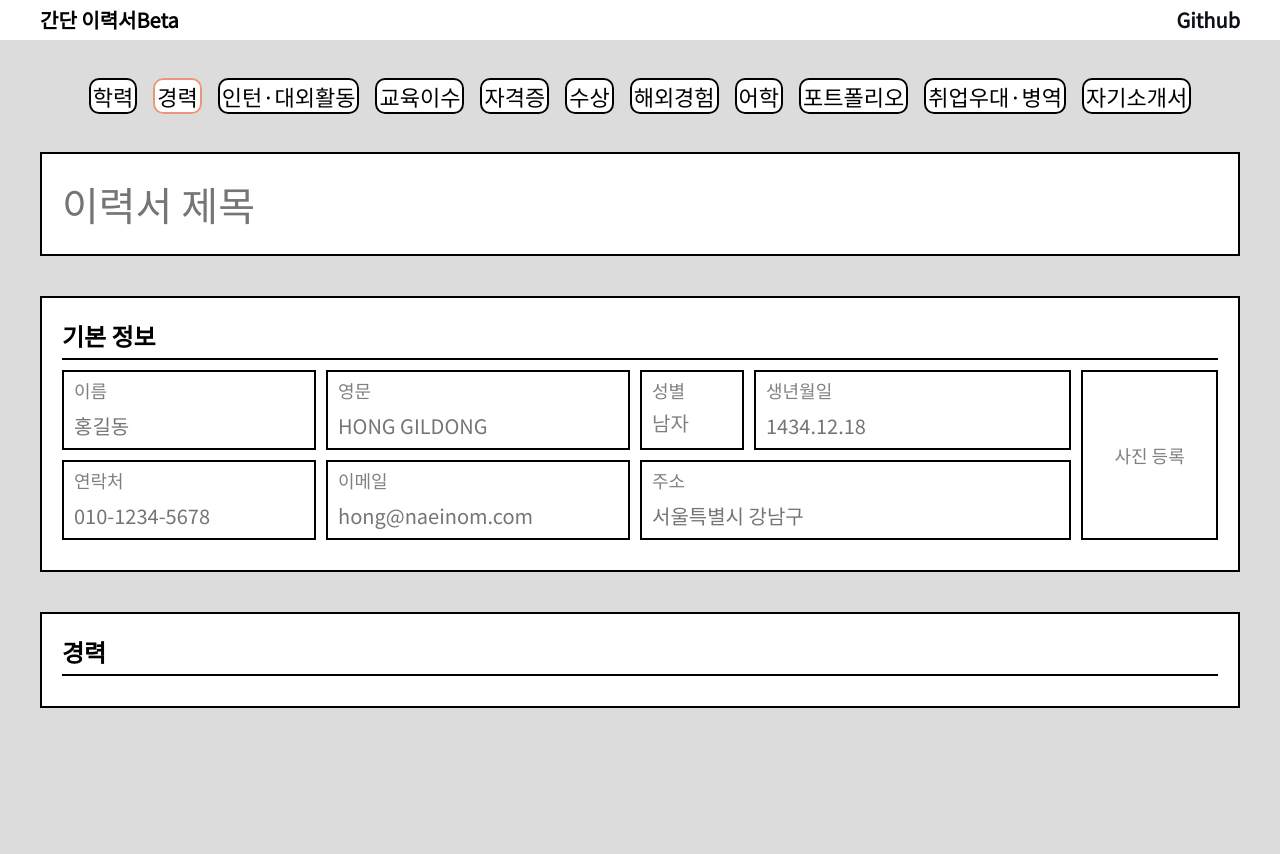
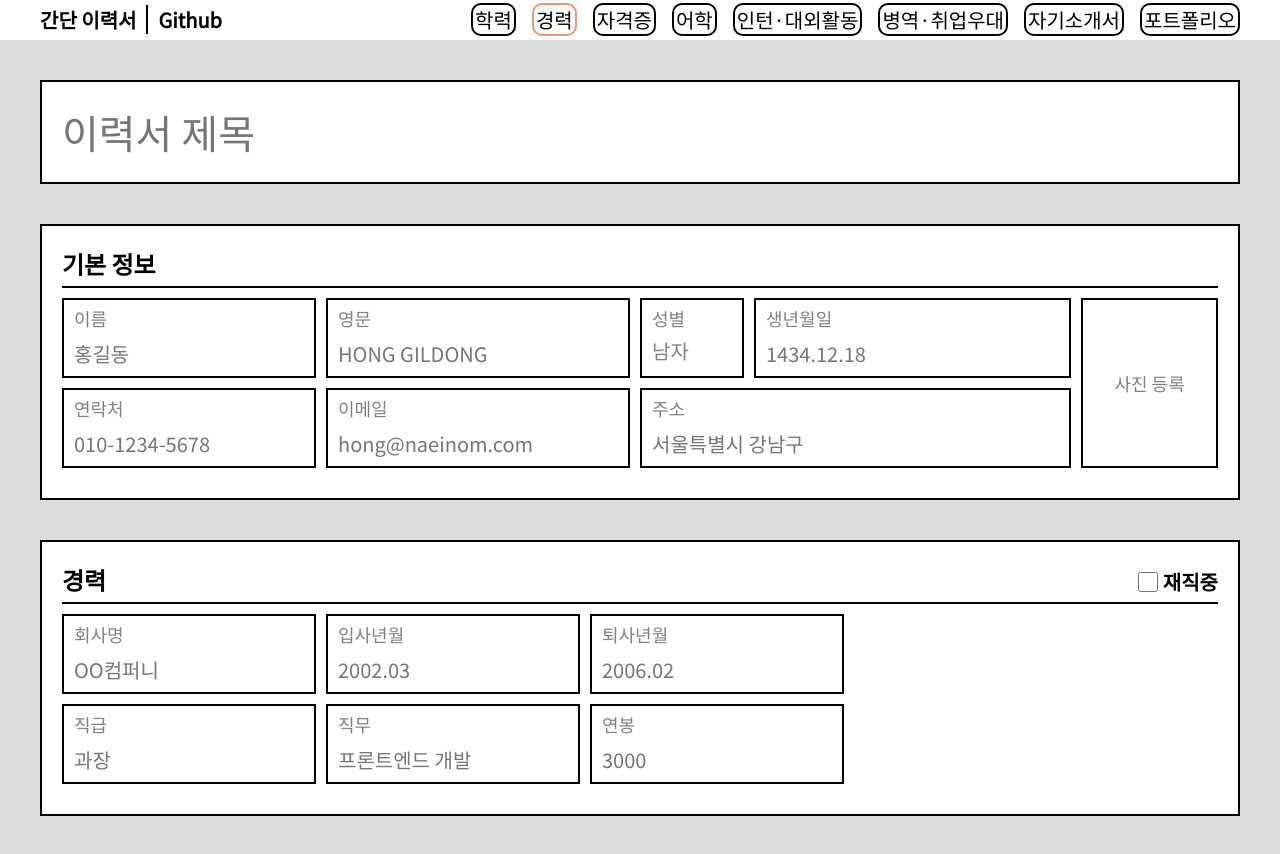
Before and after one commit to wnalsals123/Resume_Project, a React (Create React App) app in the folder resume/: page / in a window 1280 px wide. Both pictures are taken after a click on the item "경력". Before the commit the page ends 800 px from the top, so only its background shows below. Built offline with nearby package versions, Linux system fonts and the light colour scheme.

Commit message:
페이지 레이아웃 추가 및 수정

```diff
--- a/resume/src/App.css
+++ b/resume/src/App.css
@@ -17,26 +17,28 @@
   font-size: 20px;
 }
 
-.Rname {
+.siteBanner {
   position: absolute;
   top: 5px;
   left: 20px;
 }
 
-.ToGitLink {
+.siteBanner a {
   text-decoration-line: none;
+  color: black;
+}
+
+.siteBanner a:hover {
+  color: #E9967A;
+}
+
+.ResumeList {
   position: absolute;
   top: 5px;
   right: 20px;
-  color: rgb(13, 17, 23);
-}
-
-.ResumeList {
   list-style-type: none;
   padding: 0;
   margin: 0 auto;
-  margin-bottom: 40px;
-  width: 1200px;
 }
 
 .ResumeLi {
@@ -46,7 +48,7 @@
   border-radius: 10px;
   margin-left: 16px;
   padding: 0px 2px;
-  font-size: 22px;
+  font-size: 20px;
   cursor: pointer;
   user-select : none;
 }
@@ -140,7 +142,6 @@
   position: relative;
   text-align: left;
   margin-bottom: 10px;
-  height: 80px;
   font-size: 0;
 }
 
@@ -290,7 +291,6 @@ input:-webkit-autofill {
   position: absolute;
   top: 30px;
   right: 20px;
-  height: 35px;
 }
 
 .checkBox {
@@ -305,11 +305,11 @@ input:-webkit-autofill {
   vertical-align: top;
 }
 
-.checkBox span{
+.checkBox span {
   font-size: 20px;
   padding-left: 5px;
+  line-height: 20px;
   vertical-align: top;
-  line-height: 20px;
 }
 
 .학교명 {
@@ -335,3 +335,73 @@ input:-webkit-autofill {
 .총점 {
   width: 250px;
 }
+
+.회사명 {
+  width: 250px;
+}
+
+.입사년월 {
+  width: 250px;
+}
+
+.퇴사년월 {
+  width: 250px;
+}
+
+.직급 {
+  width: 250px;
+}
+
+.직무 {
+  width: 250px;
+}
+
+.연봉 {
+  width: 250px;
+}
+
+.자격증명 {
+  width: 250px;
+}
+
+.발행처 {
+  width: 250px;
+}
+
+.취득년월 {
+  width: 250px;
+}
+
+.외국어명 {
+  width: 250px;
+}
+
+.시험명 {
+  width: 250px;
+}
+
+.인턴·대외활동명 {
+  width: 250px;
+}
+
+.소속단체명 {
+  width: 250px;
+}
+
+.시작년월 {
+  width: 250px;
+}
+
+.종료년월 {
+  width: 250px;
+}
+
+.활동내용 {
+  width: 1152px;
+  height: 200px;
+}
+
+.자기소개서내용 {
+  width: 1152px;
+  height: 200px;
+}
--- a/resume/src/App.js
+++ b/resume/src/App.js
@@ -10,7 +10,7 @@ function App() {
     e.target.className = e.target.className === "ResumeLi" ? "ResumeLi Clik" : "ResumeLi"
     elemnet.className = elemnet.className === "basicInfo" ? "basicInfo 숨김" : "basicInfo"
 
-    if(elemnet.id === "학력") {
+    if (elemnet.id === "학력") {
       let disableBox = checkBox.filter((item) => (item.id !== "checkBox4"))
       disableBox.map((item) => (document.getElementById(item.id).checked = false))
       document.getElementById("checkBox4").checked = true
@@ -113,7 +113,7 @@ function App() {
     let reader = new FileReader()
     let elemnet = document.getElementById("imgUse")
 
-    if(file === undefined) return;
+    if (file === undefined) return;
 
     reader.readAsDataURL(file)
     reader.onloadend = () => {
@@ -157,7 +157,7 @@ function App() {
       for (let i = 0; i < post.length && i < numberLength; i++) {
         result += post[i];
       }
-    } else{
+    } else {
       setPostBtn(false)
       alert("주소를 검색하세요")
     }
@@ -177,18 +177,18 @@ function App() {
   }
   // checkBox 리스트 이벤트
   const checkBox = [
-    { id: "checkBox1", name: "고졸 미만"},
-    { id: "checkBox2", name: "고졸"},
-    { id: "checkBox3", name: "대졸(2,3년)"},
-    { id: "checkBox4", name: "대졸(4년)"},
+    { id: "checkBox1", name: "고졸 미만" },
+    { id: "checkBox2", name: "고졸" },
+    { id: "checkBox3", name: "대졸(2,3년)" },
+    { id: "checkBox4", name: "대졸(4년)" },
   ]
 
   const [preCheck, setPreCheck] = useState("")
 
   const checkBoxChange = (e) => {
-    console.log("pre: " + preCheck,"curr: " + e.target.id, e.target.checked)
+    console.log("pre: " + preCheck, "curr: " + e.target.id, e.target.checked)
 
-    if(e.target.id === preCheck){
+    if (e.target.id === preCheck) {
       e.target.checked = true
       console.log(e.target.checked)
     } else {
@@ -210,29 +210,31 @@ function App() {
       {/* 탑 배너 */}
       <div className="ResumeTopHeader">
         <div className="ResumeTop">
-          <b className="Rname">간단 이력서Beta</b>
+          {/* 사이트 배너 */}
+          <div className="siteBanner">
+            <b style={{ paddingRight: "10px", borderRight: "2px solid black" }}>간단 이력서</b>
             <a className="ToGitLink"
               href="https://github.com/wnalsals123/Resume_Project"
               target="_blank"
               rel="noopener noreferrer">
-            <b>Github</b>
+              <b style={{ paddingLeft: "10px" }}>Github</b>
             </a>
           </div>
-      </div>
+
           {/* 이력서 리스트 */}
           <ul className="ResumeList">
             <li className="ResumeLi" onClick={LibtuClik}>학력</li>
             <li className="ResumeLi" onClick={LibtuClik}>경력</li>
+            <li className="ResumeLi" onClick={LibtuClik}>자격증</li>
+            <li className="ResumeLi" onClick={LibtuClik}>어학</li>
             <li className="ResumeLi" onClick={LibtuClik}>인턴·대외활동</li>
-        <li className="ResumeLi" onClick={LibtuClik}>교육이수</li>
-        <li className="ResumeLi" onClick={LibtuClik}>자격증</li>
-        <li className="ResumeLi" onClick={LibtuClik}>수상</li>
-        <li className="ResumeLi" onClick={LibtuClik}>해외경험</li>
-        <li className="ResumeLi" onClick={LibtuClik}>어학</li>
+            <li className="ResumeLi" onClick={LibtuClik}>병역·취업우대</li>
+            <li className="ResumeLi" onClick={LibtuClik}>자기소개서</li>
             <li className="ResumeLi" onClick={LibtuClik}>포트폴리오</li>
-        <li className="ResumeLi" onClick={LibtuClik}>취업우대·병역</li>
-        <li className="ResumeLi" onClick={LibtuClik}>자기소개서</li>
           </ul>
+
+        </div>
+      </div>
       {/* 이력서 제목 */}
       <div className="ResumeTitle">
         <input className="ResumeTitleInput" id="이력서제목" type="text" placeholder="이력서 제목">
@@ -344,7 +346,87 @@ function App() {
         {/* 경력 */}
         <div className="basicInfo 숨김" id="경력">
 
-          <h2>경력</h2>
+          <h2>경력
+            <div className='checkBoxWrap'>
+              <div className='checkBox'>
+                <input type="checkbox"></input>
+                <span>재직중</span>
+              </div>
+            </div>
+          </h2>
+
+          <div className="row">
+            <div className="inputBox 회사명" id="inputBox 회사명">
+              <span>회사명</span>
+              <input onFocus={inputBoxFocus} onBlur={inputBoxBlur} id="회사명" type="text" placeholder="OO컴퍼니"></input>
+            </div>
+            <div className="inputBox 입사년월" id="inputBox 입사년월">
+              <span>입사년월</span>
+              <input onFocus={inputBoxFocus} onBlur={inputBoxBlur} id="입사년월" type="text" placeholder="2002.03"></input>
+            </div>
+            <div className="inputBox 퇴사년월" id="inputBox 퇴사년월">
+              <span>퇴사년월</span>
+              <input onFocus={inputBoxFocus} onBlur={inputBoxBlur} id="퇴사년월" type="text" placeholder="2006.02"></input>
+            </div>
+          </div>
+
+          <div className="row">
+            <div className="inputBox 직급" id="inputBox 직급">
+              <span>직급</span>
+              <input onFocus={inputBoxFocus} onBlur={inputBoxBlur} id="직급" type="text" placeholder="과장"></input>
+            </div>
+            <div className="inputBox 직무" id="inputBox 직무">
+              <span>직무</span>
+              <input onFocus={inputBoxFocus} onBlur={inputBoxBlur} id="직무" type="text" placeholder="프론트엔드 개발"></input>
+            </div>
+            <div className="inputBox 연봉" id="inputBox 연봉">
+              <span>연봉</span>
+              <input onFocus={inputBoxFocus} onBlur={inputBoxBlur} id="연봉" type="text" placeholder="3000"></input>
+            </div>
+          </div>
+
+
+        </div>
+        {/* 자격증 */}
+        <div className="basicInfo 숨김" id="자격증">
+
+          <h2>자격증</h2>
+
+          <div className="row">
+            <div className="inputBox 자격증명" id="inputBox 자격증명">
+              <span>자격증명</span>
+              <input onFocus={inputBoxFocus} onBlur={inputBoxBlur} id="자격증명" type="text" placeholder="정보처리기사"></input>
+            </div>
+            <div className="inputBox 발행처" id="inputBox 발행처">
+              <span>발행처</span>
+              <input onFocus={inputBoxFocus} onBlur={inputBoxBlur} id="발행처" type="text" placeholder="한국산업인력공단"></input>
+            </div>
+            <div className="inputBox 취득년월" id="inputBox 취득년월">
+              <span>취득년월</span>
+              <input onFocus={inputBoxFocus} onBlur={inputBoxBlur} id="취득년월" type="text" placeholder="2006.02"></input>
+            </div>
+          </div>
+
+        </div>
+        {/* 어학 */}
+        <div className="basicInfo 숨김" id="어학">
+
+          <h2>어학</h2>
+
+          <div className="row">
+            <div className="inputBox 외국어명" id="inputBox 외국어명">
+              <span>외국어명</span>
+              <input onFocus={inputBoxFocus} onBlur={inputBoxBlur} id="외국어명" type="text" placeholder="영어"></input>
+            </div>
+            <div className="inputBox 시험명" id="inputBox 시험명">
+              <span>시험명</span>
+              <input onFocus={inputBoxFocus} onBlur={inputBoxBlur} id="시험명" type="text" placeholder="TOEIC"></input>
+            </div>
+            <div className="inputBox 취득년월" id="inputBox 취득년월">
+              <span>취득년월</span>
+              <input onFocus={inputBoxFocus} onBlur={inputBoxBlur} id="취득년월" type="text" placeholder="2006.02"></input>
+            </div>
+          </div>
 
         </div>
         {/* 인턴·대외활동 */}
@@ -352,35 +434,71 @@ function App() {
 
           <h2>인턴·대외활동</h2>
 
+          <div className="row">
+            <div className="inputBox 인턴·대외활동명" id="inputBox 인턴·대외활동명">
+              <span>인턴·대외활동명</span>
+              <input onFocus={inputBoxFocus} onBlur={inputBoxBlur} id="인턴·대외활동명" type="text" placeholder="인턴"></input>
             </div>
-        {/* 교육이수 */}
-        <div className="basicInfo 숨김" id="교육이수">
+            <div className="inputBox 소속단체명" id="inputBox 소속단체명">
+              <span>소속단체명</span>
+              <input onFocus={inputBoxFocus} onBlur={inputBoxBlur} id="소속단체명" type="text" placeholder="인턴컴퍼니"></input>
+            </div>
+            <div className="inputBox 시작년월" id="inputBox 시작년월">
+              <span>시작년월</span>
+              <input onFocus={inputBoxFocus} onBlur={inputBoxBlur} id="시작년월" type="text" placeholder="2006.02"></input>
+            </div>
+            <div className="inputBox 종료년월" id="inputBox 종료년월">
+              <span>종료년월</span>
+              <input onFocus={inputBoxFocus} onBlur={inputBoxBlur} id="종료년월" type="text" placeholder="2006.02"></input>
+            </div>
+          </div>
 
-          <h2>교육이수</h2>
+          <div className="row">
+            <div className="inputBox 활동내용" id="inputBox 활동내용">
+              <span>활동내용</span>
+              <input onFocus={inputBoxFocus} onBlur={inputBoxBlur} id="활동내용" type="text" placeholder="내용기입"></input>
+            </div>
+          </div>
 
         </div>
-        {/* 자격증 */}
-        <div className="basicInfo 숨김" id="자격증">
+        {/* 병역·취업우대 */}
+        <div className="basicInfo 숨김" id="병역·취업우대">
 
-          <h2>자격증</h2>
+          <h2>병역·취업우대</h2>
+
+          <div className='checkBox'>
+            <input type="checkbox"></input>
+            <span>보훈대상</span>
+          </div>
+          <div className='checkBox'>
+            <input type="checkbox"></input>
+            <span>취업보호 대상</span>
+          </div>
+          <div className='checkBox'>
+            <input type="checkbox"></input>
+            <span>고용지원금 대상</span>
+          </div>
+          <div className='checkBox'>
+            <input type="checkbox"></input>
+            <span>장애</span>
+          </div>
+          <div className='checkBox'>
+            <input type="checkbox"></input>
+            <span>병역</span>
+          </div>
 
         </div>
-        {/* 수상 */}
-        <div className="basicInfo 숨김" id="수상">
+        {/* 자기소개서 */}
+        <div className="basicInfo 숨김" id="자기소개서">
 
-          <h2>수상</h2>
+          <h2>자기소개서</h2>
 
+          <div className="row">
+            <div className="inputBox 자기소개서내용" id="inputBox 자기소개서내용">
+              <span>자기소개서</span>
+              <input onFocus={inputBoxFocus} onBlur={inputBoxBlur} id="자기소개서내용" type="text" placeholder="내용기입"></input>
             </div>
-        {/* 해외경험 */}
-        <div className="basicInfo 숨김" id="해외경험">
-
-          <h2>해외경험</h2>
-
           </div>
-        {/* 어학 */}
-        <div className="basicInfo 숨김" id="어학">
-
-          <h2>어학</h2>
 
         </div>
         {/* 포트폴리오 */}
@@ -388,17 +506,9 @@ function App() {
 
           <h2>포트폴리오</h2>
 
-        </div>
-        {/* 취업우대·병역 */}
-        <div className="basicInfo 숨김" id="취업우대·병역">
-
-          <h2>취업우대·병역</h2>
-
-        </div>
-        {/* 자기소개서 */}
-        <div className="basicInfo 숨김" id="자기소개서">
-
-          <h2>자기소개서</h2>
+          <span>사이트 주소 : </span>
+          <input placeholder="https://"></input>
+          <button>파일 등록</button>
 
         </div>
         {/* 주소 찾기 팝업 */}
```
Lines whose indentation alone changed are shown as unchanged.
